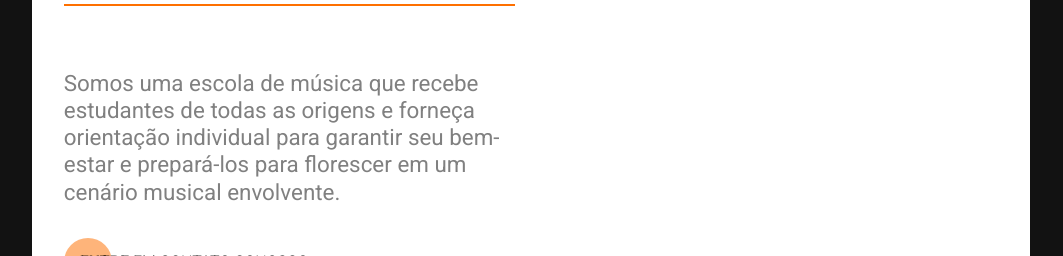
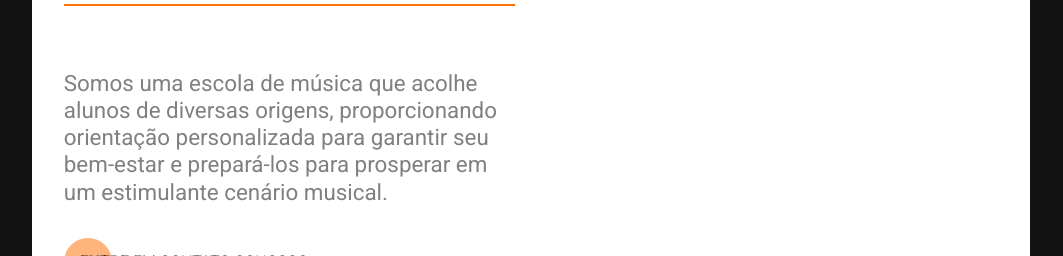
Before and after one commit to ulissesmarciano/site-react-ccem-escola-de-musica, a React (Create React App) app: page / in a window 1280 px wide. Shown: the part 317-573 px from the top of the page, without its empty margins (109-1172 px from the left). Built offline with nearby package versions, Linux system fonts and the light colour scheme.

Commit message:
Correção de texto

```diff
--- a/src/pages/HomeScreen/sections/greetings/index.js
+++ b/src/pages/HomeScreen/sections/greetings/index.js
@@ -18,7 +18,7 @@ function GreetingsSection() {
       </GreetingsImageCCEMContainer>
         <LinhaDivisoria/>
         <TextoCultural id='Sobre'>
-        Somos uma escola de música que recebe estudantes de todas as origens e forneça orientação individual para garantir seu bem-estar e prepará-los para florescer em um cenário musical envolvente.
+        Somos uma escola de música que acolhe alunos de diversas origens, proporcionando orientação personalizada para garantir seu bem-estar e prepará-los para prosperar em um estimulante cenário musical.
         </TextoCultural>
         <Button href={LinkWhatsapp} target='blank' />
     </Wrapper>
```
